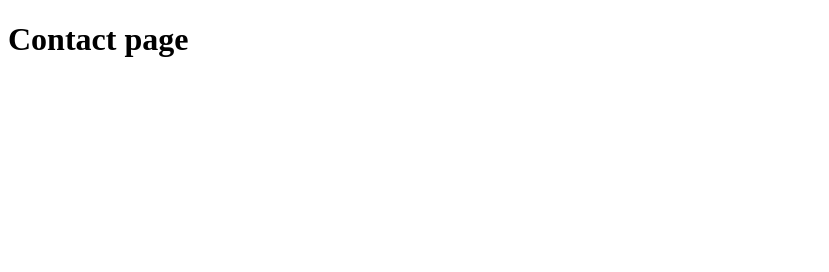
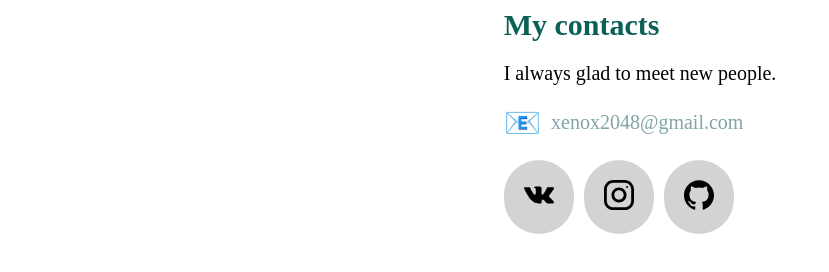
Before and after one commit to artem-romanov/artem-romanov.github.io, a Gatsby site: page /contact in a window 1280 px wide. Shown: the whole page, without its empty margins (0-829 px from the left). Built offline with nearby package versions, Linux system fonts and the light colour scheme; Gatsby itself is replaced by a stand-in of ours.

Commit message:
Add contact page

```diff
--- /dev/null
+++ b/src/components/ContactList/contactData.js
@@ -0,0 +1,20 @@
+const info = [
+  {
+    title: 'vk.com',
+    link: 'https://vk.com/ilita',
+    icon: 'vk'
+  },
+  {
+    title: 'instagram',
+    icon: 'instagram',
+    link: 'https://www.instagram.com/ethan2048/'
+  },
+  {
+    title: 'github',
+    icon: 'github',
+    link: 'https://github.com/artem-romanov/'
+  },
+
+];
+
+export default info;
--- /dev/null
+++ b/src/components/ContactList/contactIcon.js
@@ -0,0 +1,54 @@
+import React from 'react';
+import PropTypes from 'prop-types';
+import { withPrefix } from 'gatsby-link';
+import styled from 'styled-components';
+
+const Container = styled.div`
+  border-radius: 100px;
+  padding: 20px;
+  background-color: lightgray;
+  transition: 0.2s ease-in;
+  margin-right: 10px;
+
+  &:hover {
+    background-color: #A3D5D7;
+    box-shadow: 1px 1px rgba(0, 0, 0, 0.2);
+  }
+`;
+
+const Icon = styled.img`
+  width: 30px;
+  height: 30px;
+`;
+
+const ContactInfo = ({
+  link,
+  iconName
+}) => {
+  const imgSource = withPrefix(`/icons/${iconName}.svg`);
+
+  return (
+    <a
+      href={link}
+      target="_blank"
+      rel="noopener noreferrer"
+    >
+      <Container>
+        <Icon
+          src={imgSource}
+        />
+      </Container>
+    </a>
+  );
+};
+
+export default ContactInfo;
+
+ContactInfo.propTypes = {
+  link: PropTypes.string.isRequired,
+  iconName: PropTypes.string,
+};
+
+ContactInfo.defaultProps = {
+  iconName: 'fallback',
+};
--- /dev/null
+++ b/src/components/ContactList/index.js
@@ -0,0 +1,23 @@
+import React from 'react';
+import styled from 'styled-components';
+
+import ContactIcon from './contactIcon';
+import data from './contactData';
+
+const Container = styled.div`
+  display: flex;
+  justify-content: flex-start;
+`;
+
+export default () => (
+  <Container>
+    {data.map((link) => (
+      <ContactIcon
+        key={link.title}
+        iconName={link.icon}
+        link={link.link}
+      />
+      ))
+    }
+  </Container>
+);
--- /dev/null
+++ b/src/components/emailInfo.js
@@ -0,0 +1,46 @@
+import React from 'react';
+import PropTypes from 'prop-types';
+import styled from 'styled-components';
+
+const Link = styled.a`
+  display: flex;
+  align-items: center;
+  text-decoration: none;
+  color: #82a5a7;
+  font-size: 20px;
+
+  &:hover ${MailText} {
+    color: red;
+  }
+`;
+
+const MailIcon = styled.div`
+  font-size: 30px;
+  margin-right: 10px;
+`;
+
+const MailText = styled.div`
+`;
+
+const EmailInfo = ({
+  email,
+}) => {
+  return (
+    <Link
+      href={`mailto:${email}`}
+    >
+      <MailIcon>📧</MailIcon>
+      <MailText>{email}</MailText>
+    </Link>
+  )
+};
+
+export default EmailInfo;
+
+EmailInfo.propTypes = {
+  email: PropTypes.string,
+};
+
+EmailInfo.defaultProps = {
+  email: 'xenox2048@gmail.com',
+};
--- a/src/components/header.js
+++ b/src/components/header.js
@@ -6,4 +6,5 @@ export default styled.h1`
   color: black;
   color: #0c6156;
   margin-top: 0;
+  margin-bottom: 0;
 `;
--- a/src/pages/contact.js
+++ b/src/pages/contact.js
@@ -1,9 +1,42 @@
 import React from 'react';
+import styled from 'styled-components';
+
+import Header from '../components/header';
+import ContactList from '../components/ContactList';
+import Paragraph from '../components/paragraph';
+
+import EmailInfo from '../components/emailInfo';
+
+const Container = styled.section`
+  min-height: 100%;
+  display: flex;
+  flex-direction: column;
+  justify-content: center;
+  align-items: center;
+`;
+
+const ContactInfo = styled.div`
+  display: flex;
+  flex-direction: column;
+`;
+
+const ContactInfoContainer = styled.div`
+  margin-top: 20px;
+`;
 
 const ContactPage = () => (
-  <div>
-    <h1>Contact page</h1>
-  </div>
+  <Container>
+    <ContactInfo>
+      <Header>My contacts</Header>
+      <Paragraph>
+        I always glad to meet new people.
+      </Paragraph>
+      <EmailInfo />
+      <ContactInfoContainer>
+        <ContactList />
+      </ContactInfoContainer>
+    </ContactInfo>
+  </Container>
 );
 
 export default ContactPage;
```
